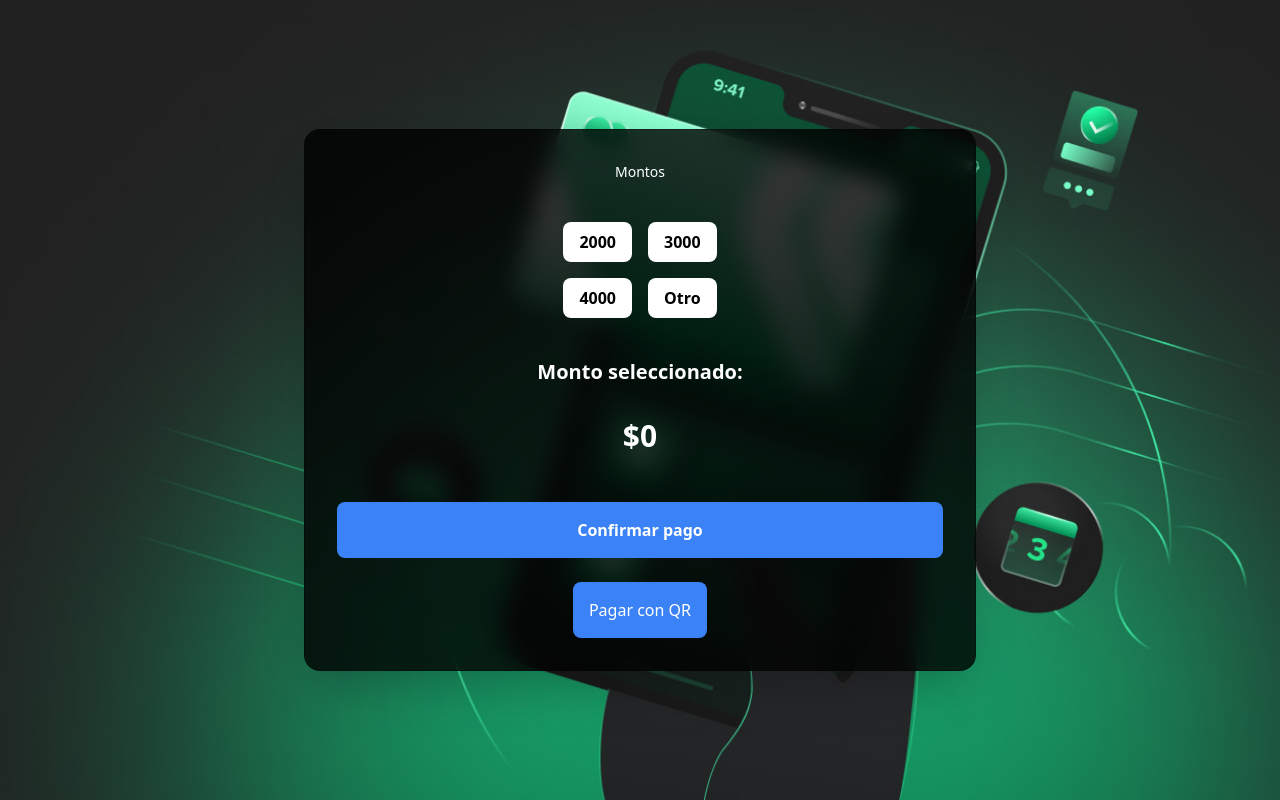
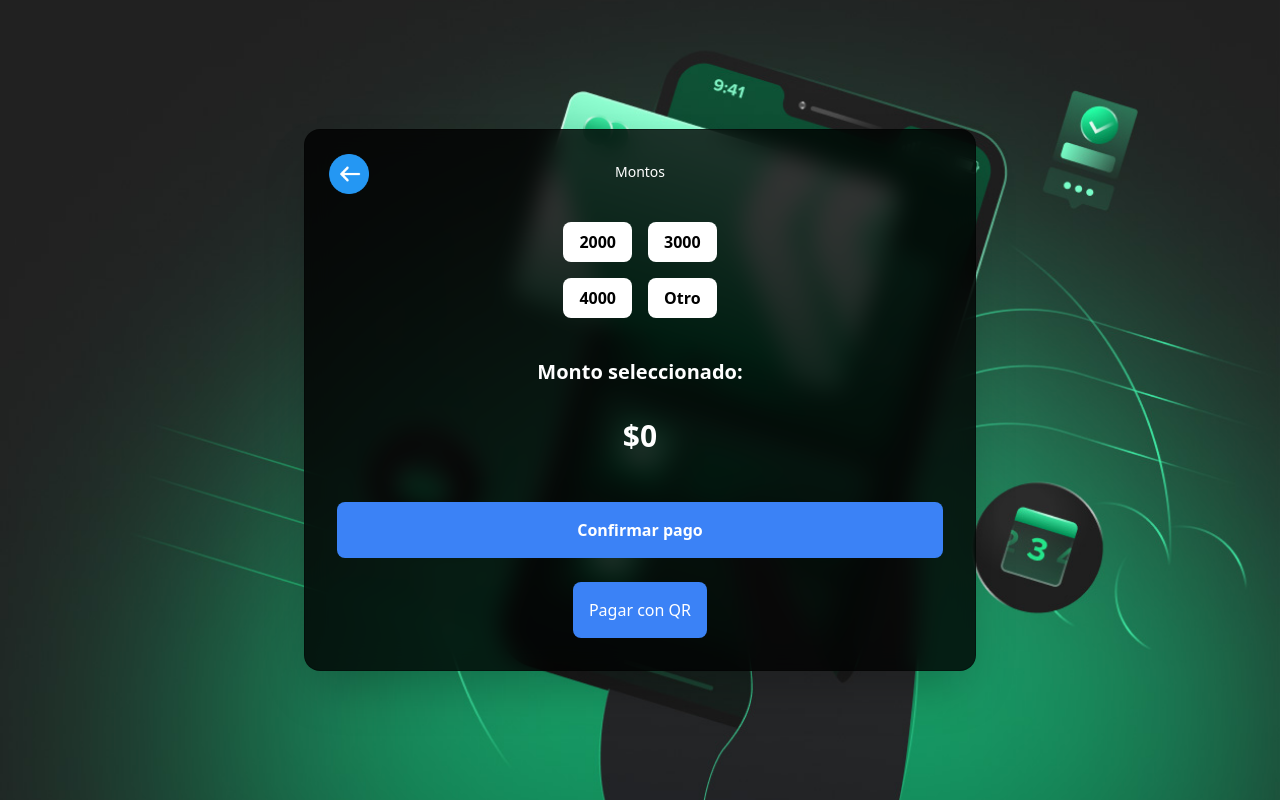
Before and after one commit to dantegissara/IS3-TP-GRUPO2, a plain HTML site: page frontend/acreditacion.html in a window 1280 px wide. Drawn offline with nearby package versions, Linux system fonts and the light colour scheme.

Commit message:
Add back button on acreditaciones view

```diff
--- a/frontend/acreditacion.html
+++ b/frontend/acreditacion.html
@@ -11,7 +11,10 @@
 
 </head>
 <body class="bg-black text-white min-h-screen flex flex-col items-center justify-center p-6" style="background-image: url('imagenes/fondo.jpg'); background-size: cover; background-position: center;">
-<div class="backdrop-blur-md bg-black/80 border border-black/30 rounded-2xl p-8 w-full max-w-2xl shadow-2xl flex flex-col items-center gap-6">
+  <div class="backdrop-blur-md bg-black/80 border border-black/30 rounded-2xl p-8 w-full max-w-2xl shadow-2xl flex flex-col items-center gap-6">
+        <a href="index.html" class="absolute top-6 left-6">
+          <img src="icons/volver.png" alt="Volver" class="w-10 h-10">
+        </a>
   <p class="text-sm mb-4">Montos</p>
 
   <!-- Botones de montos -->
```
